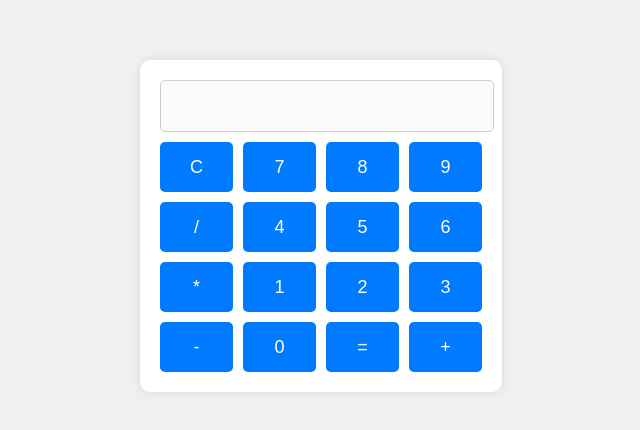
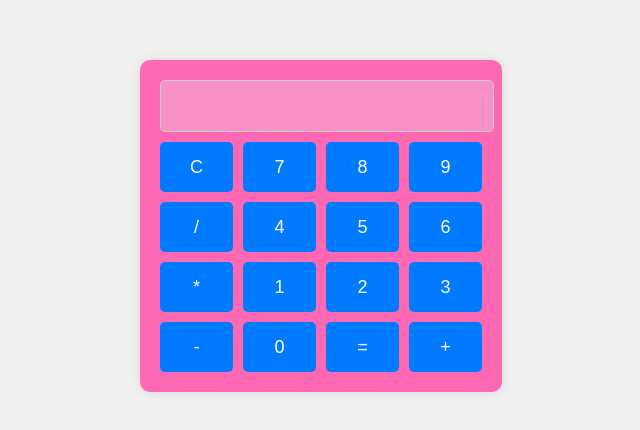
Before and after one commit to chikalafenia/chikaaja, a plain HTML site: page index.html in a window 1280 px wide. Shown: the part 182-612 px from the top of the page, without its empty margins (319-959 px from the left). Drawn offline with Linux system fonts and the light colour scheme.

Commit message:
Update index.html

```diff
--- a/index.html
+++ b/index.html
@@ -15,7 +15,7 @@
 }
 
 .calculator {
-    background-color: #fff;
+    background-color: #FF69B4;
     padding: 20px;
     border-radius: 10px;
     box-shadow: 0 0 10px rgba(0, 0, 0, 0.1);
```
